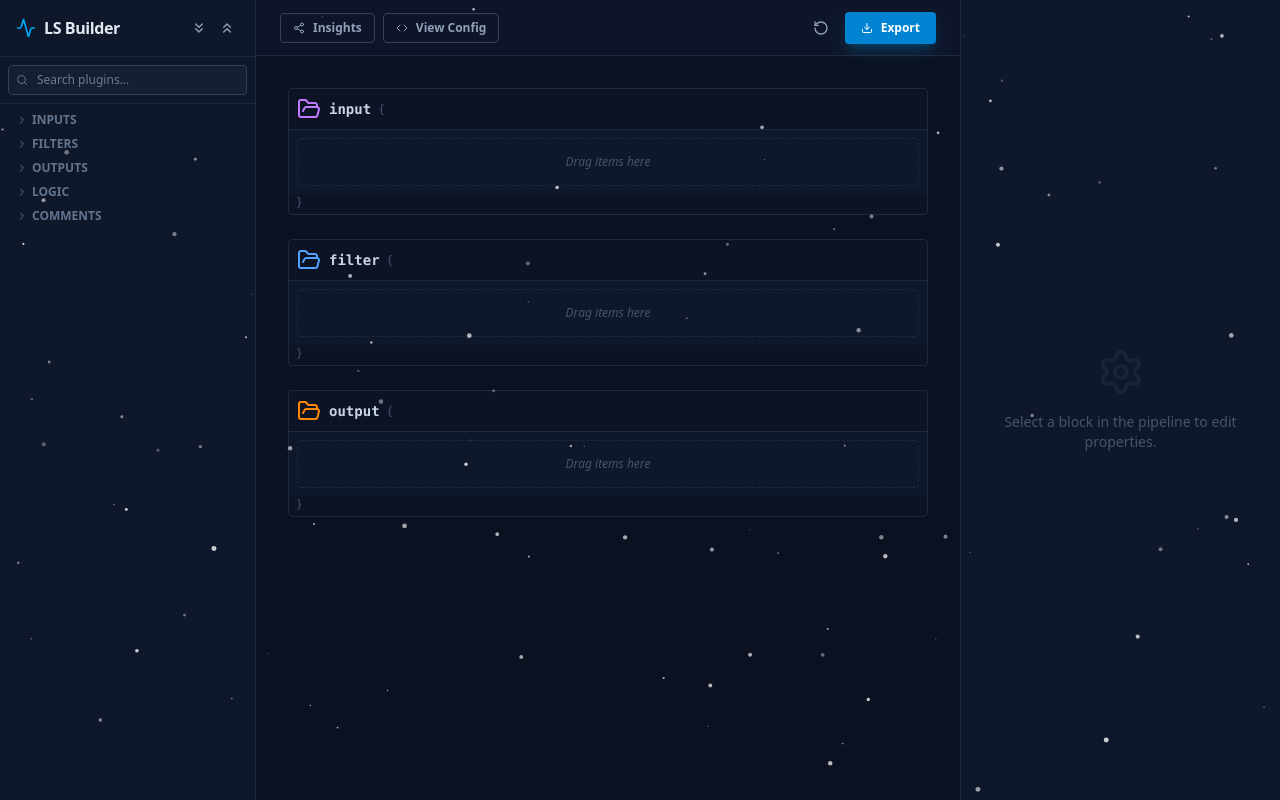
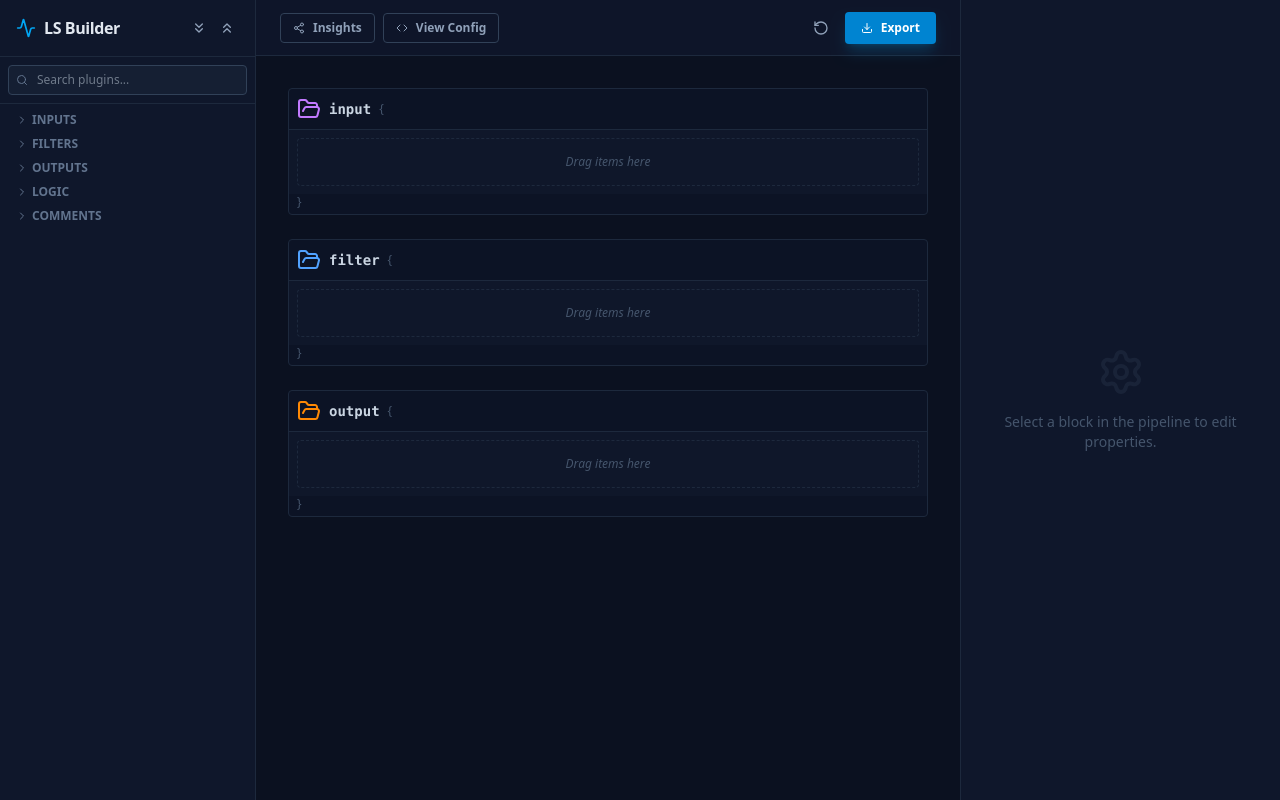
Before and after one commit to pixearch/logstash_builder, a Next.js app: page /lsb in a window 1280 px wide. Built offline with nearby package versions, Linux system fonts and the light colour scheme.

Commit message:
Remove duplicate Snowfall component
Removed duplicate Snowfall component from the page.

```diff
--- a/src/app/lsb/page.js
+++ b/src/app/lsb/page.js
@@ -4,12 +4,12 @@ import Snowfall from '@/components/Snowfall';
 export default function Home() {
   return (
     <main className="min-h-screen bg-slate-950 relative">
+      <div className="absolute inset-0 z-0 pointer-events-none">
+        <Snowfall />
+      </div>
+
       <div className="relative z-10">
         <LogstashBuilder />
-      </div>
-
-      <div className="absolute inset-0 z-20 pointer-events-none">
-        <Snowfall />
       </div>
     </main>
   );
```
